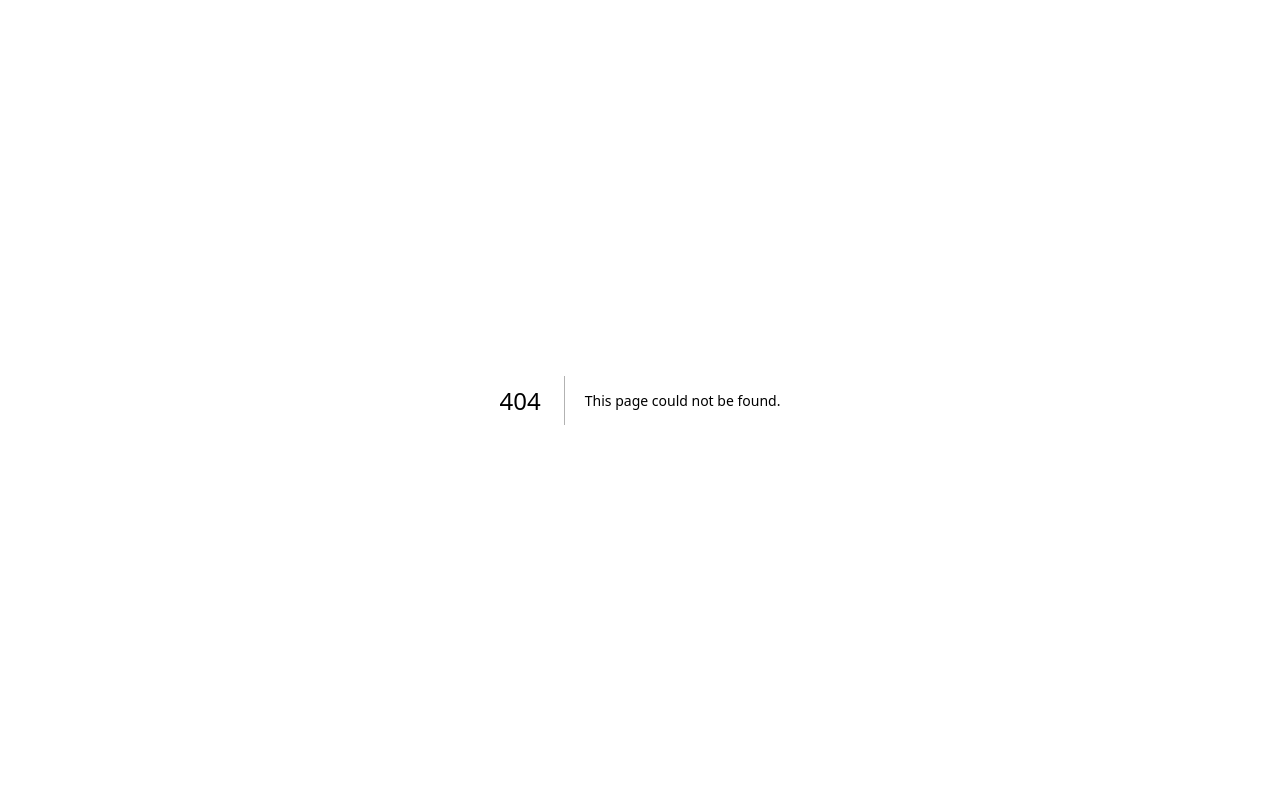
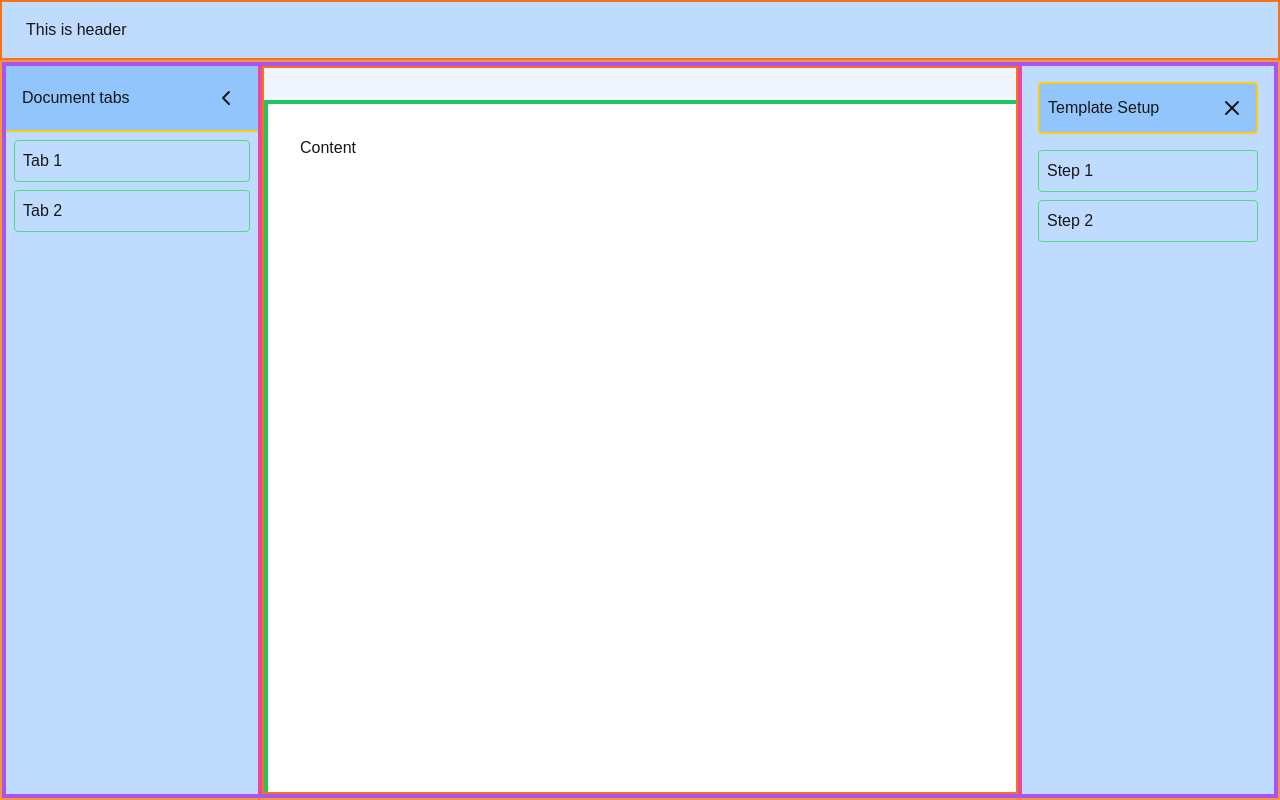
Before and after one commit to MiaomiaoShi1004/tailwind-layout, a Next.js app: page /routines-layout-editor in a window 1280 px wide. Before the commit this address had no page. Built offline with nearby package versions, Linux system fonts and the light colour scheme.

Commit message:
editor layout

```diff
--- /dev/null
+++ b/src/components/routines/MainContentEditor.tsx
@@ -0,0 +1,105 @@
+import React, { useState, useEffect } from 'react';
+import { ChevronLeft, ChevronRight, X, Settings } from 'lucide-react';
+
+const MainContentEditor: React.FC = () => {
+  const [leftSidebarExpanded, setLeftSidebarExpanded] = useState(true);
+  const [rightSidebarExpanded, setRightSidebarExpanded] = useState(true);
+
+  useEffect(() => {
+    const handleResize = () => {
+      const minWidth = 816 + (leftSidebarExpanded ? 256 : 56) + 56; // Width needed for collapsed right sidebar
+      const fullWidth = 816 + (leftSidebarExpanded ? 256 : 56) + 256; // Width needed for expanded right sidebar
+
+      if (window.innerWidth < minWidth && rightSidebarExpanded) {
+        setRightSidebarExpanded(false);
+      } else if (window.innerWidth >= fullWidth && !rightSidebarExpanded) {
+        setRightSidebarExpanded(true);
+      }
+    };
+
+    window.addEventListener('resize', handleResize);
+    handleResize();
+    return () => window.removeEventListener('resize', handleResize);
+  }, [leftSidebarExpanded, rightSidebarExpanded]);
+
+  return (
+    <div className="h-full flex bg-blue-100 border-4 border-purple-500 relative">
+      {/* Left Sidebar - Fixed Position */}
+      <div
+        className={`h-full transition-all duration-300 border-r-4 border-pink-500 bg-blue-200 flex-shrink-0
+          ${leftSidebarExpanded ? 'w-64' : 'w-14'} absolute left-0 top-0 z-10`}
+      >
+        <div className="flex justify-between items-center p-4 bg-blue-300 border-b-2 border-yellow-400">
+          {leftSidebarExpanded && <span>Document tabs</span>}
+          <button
+            onClick={() => setLeftSidebarExpanded(!leftSidebarExpanded)}
+            className="hover:bg-blue-400 p-1 rounded"
+          >
+            {leftSidebarExpanded ? <ChevronLeft /> : <ChevronRight />}
+          </button>
+        </div>
+        <div className="p-2">
+          {leftSidebarExpanded ? (
+            <>
+              <div className="p-2 hover:bg-blue-300 rounded border border-green-400">Tab 1</div>
+              <div className="p-2 hover:bg-blue-300 rounded border border-green-400 mt-2">Tab 2</div>
+            </>
+          ) : (
+            <div className="flex justify-center">
+              <div>≡</div>
+            </div>
+          )}
+        </div>
+      </div>
+
+      {/* Content Area with Left Padding */}
+      <div
+        className={`flex-1 bg-blue-50 overflow-x-auto transition-all duration-300 border-2 border-orange-500
+          ${leftSidebarExpanded ? 'ml-64' : 'ml-14'}`}
+      >
+        <div className="flex justify-center min-w-[816px]">
+          <div className="w-[816px] bg-white shadow-lg my-8 min-h-[1056px] relative border-4 border-green-500">
+            <div className="p-8">
+              Content
+            </div>
+          </div>
+        </div>
+      </div>
+
+      {/* Right Sidebar */}
+      <div
+        className={`h-full transition-all duration-300 border-l-4 border-pink-500 bg-blue-200 flex-shrink-0
+          ${rightSidebarExpanded ? 'w-64' : 'w-14'}`}
+      >
+        {rightSidebarExpanded ? (
+          <div className="p-4">
+            <div className="flex justify-between items-center bg-blue-300 p-2 rounded border-2 border-yellow-400">
+              <span>Template Setup</span>
+              <button
+                onClick={() => setRightSidebarExpanded(false)}
+                className="hover:bg-blue-400 p-1 rounded"
+              >
+                <X />
+              </button>
+            </div>
+            <div className="mt-4">
+              <div className="p-2 hover:bg-blue-300 rounded border border-green-400">Step 1</div>
+              <div className="p-2 hover:bg-blue-300 rounded border border-green-400 mt-2">Step 2</div>
+            </div>
+          </div>
+        ) : (
+          <div className="p-4 flex justify-center">
+            <button
+              onClick={() => setRightSidebarExpanded(true)}
+              className="hover:bg-blue-300 p-1 rounded"
+            >
+              <Settings className="w-5 h-5" />
+            </button>
+          </div>
+        )}
+      </div>
+    </div>
+  );
+};
+
+export default MainContentEditor;
--- /dev/null
+++ b/src/pages/routines-layout-editor.tsx
@@ -0,0 +1,17 @@
+import MainContentEditor from "@/components/routines/MainContentEditor";
+
+const EditorPage: React.FC = () => {
+  return (
+    <div className="h-screen flex flex-col bg-blue-50 overflow-hidden">
+      <header className="flex-none flex justify-between items-center px-6 py-4 bg-blue-200 border-2 border-orange-500">
+        This is header
+      </header>
+
+      <main className="flex-1 overflow-y-auto bg-blue-300 border-2 border-orange-400">
+        <MainContentEditor />
+      </main>
+    </div>
+  );
+};
+
+export default EditorPage;
```
